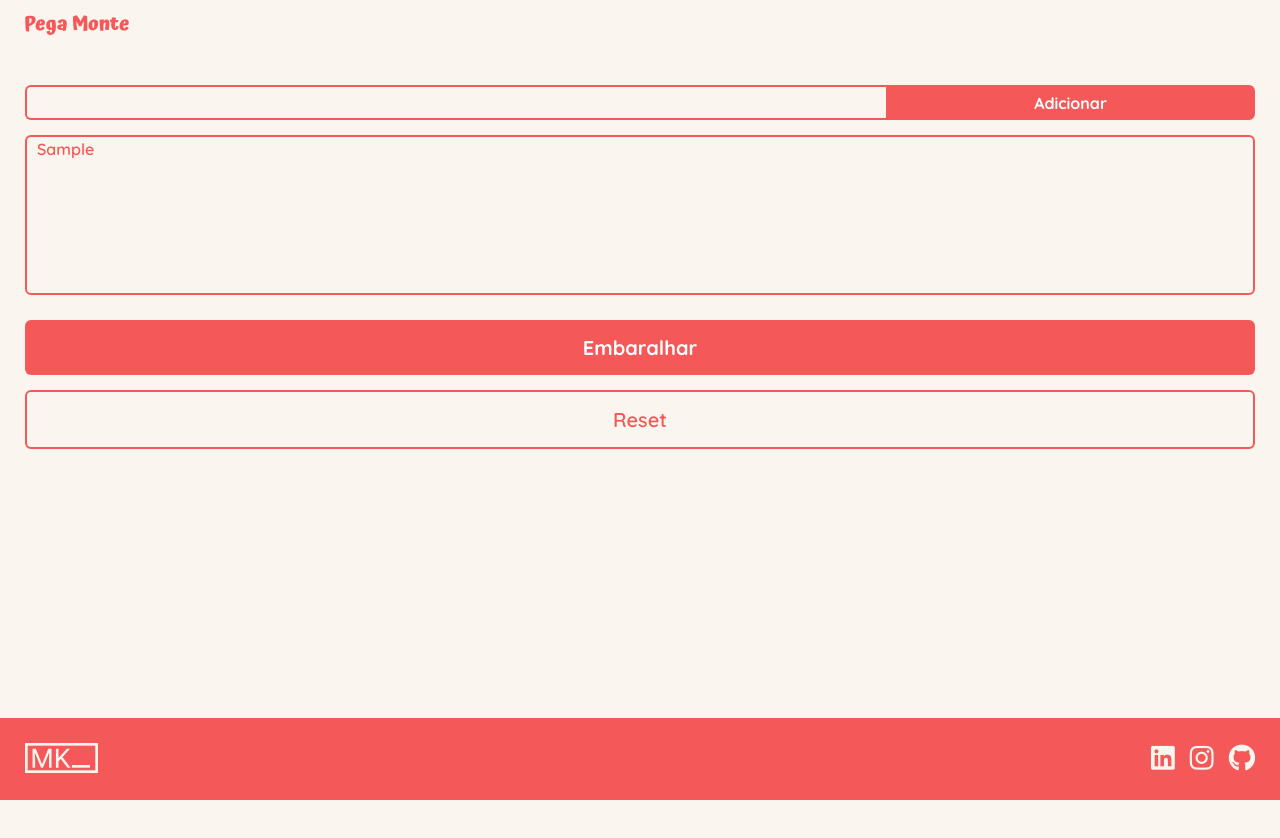
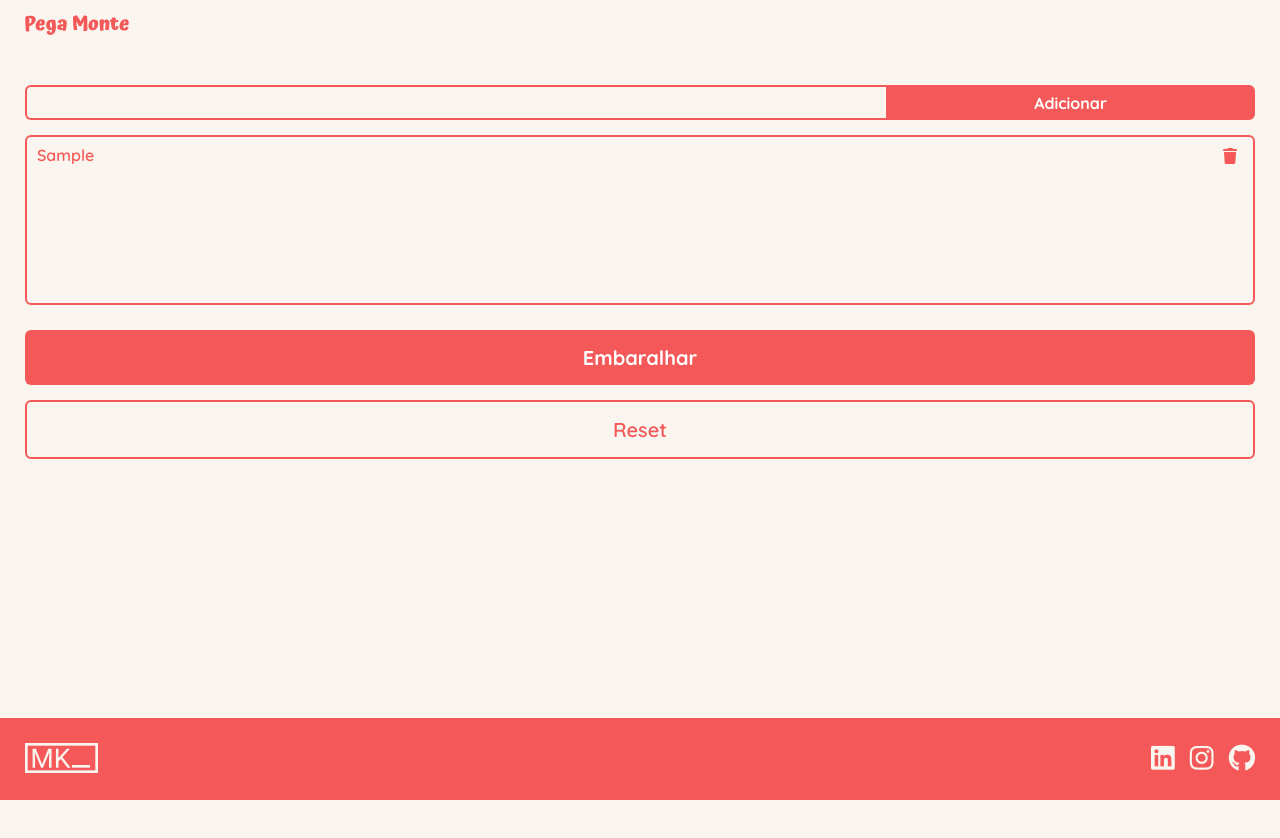
Before and after one commit to MatheusKristman/Pega-Monte-Embaralhador, a React (Vite) app: page / in a window 1280 px wide. Both pictures are taken after typing "Sample" into the empty fields and a click on the button "Adicionar". Shown: the top 838 px of the page. Built offline with nearby package versions, Linux system fonts and the light colour scheme; the HTML template or start-up script is replaced by a standard one.

Commit message:
trash function added

```diff
--- a/src/css/_container.scss
+++ b/src/css/_container.scss
@@ -58,21 +58,37 @@
       }
     }
 
-    .hero-displayer {
+    .hero-displayer-test {
       width: 100%;
-      height: 160px;
-      padding-left: 10px;
-      padding-right: 10px;
-      resize: none;
-      font-family: "Quicksand", sans-serif;
-      font-size: 1rem;
-      font-weight: 600;
-      color: #F45858;
+      height: 170px;
+      padding: 10px;
       background-color: #faf6ef;
       border: 2px solid #F45858;
       border-radius: 6px;
-      outline: none;
       margin-bottom: 25px;
+      display: flex;
+      flex-direction: column;
+      gap: 10px;
+      overflow-y: auto;
+
+      .hero-name-added {
+        width: 100%;
+        display: flex;
+        justify-content: space-between;
+
+        &__text {
+          font-size: 1rem;
+          font-weight: 600;
+          color: #F45858;
+        }
+
+        &__btn {
+          color: #F45858;
+          font-size: 1rem;
+          background-color: transparent;
+          border: none;
+        }
+      }
     }
 
     .shuffle-btn {
--- a/src/css/style.css
+++ b/src/css/style.css
@@ -111,21 +111,34 @@ body {
      -moz-appearance: none;
           appearance: none;
 }
-.hero__container .hero-displayer {
+.hero__container .hero-displayer-test {
   width: 100%;
-  height: 160px;
-  padding-left: 10px;
-  padding-right: 10px;
-  resize: none;
-  font-family: "Quicksand", sans-serif;
+  height: 170px;
+  padding: 10px;
+  background-color: #faf6ef;
+  border: 2px solid #F45858;
+  border-radius: 6px;
+  margin-bottom: 25px;
+  display: flex;
+  flex-direction: column;
+  gap: 10px;
+  overflow-y: auto;
+}
+.hero__container .hero-displayer-test .hero-name-added {
+  width: 100%;
+  display: flex;
+  justify-content: space-between;
+}
+.hero__container .hero-displayer-test .hero-name-added__text {
   font-size: 1rem;
   font-weight: 600;
   color: #F45858;
-  background-color: #faf6ef;
-  border: 2px solid #F45858;
-  border-radius: 6px;
-  outline: none;
-  margin-bottom: 25px;
+}
+.hero__container .hero-displayer-test .hero-name-added__btn {
+  color: #F45858;
+  font-size: 1rem;
+  background-color: transparent;
+  border: none;
 }
 .hero__container .shuffle-btn {
   width: 100%;
--- a/src/pages/components/Container.jsx
+++ b/src/pages/components/Container.jsx
@@ -5,33 +5,21 @@ function Container() {
   const [nameAdded, setNameAdded] = useState([]);
 
   const input = useRef();
-  const textarea = useRef();
 
   const navigate = useNavigate();
 
   useEffect(() => {
-    function fetchTextareaNames(arr) {
-      if (textarea.current.value === '') {
-        arr.forEach((name) => (textarea.current.value += name + '\n'));
-      }
-    }
-
     function fetchNames() {
       let ArrBackup = JSON.parse(localStorage.getItem('names')) || [];
 
       setNameAdded(ArrBackup);
-      fetchTextareaNames(ArrBackup);
     }
 
     fetchNames();
   }, []);
 
-  function setTextInTextarea(arr) {
-    if (arr.length === 0) {
-      return;
-    }
-
-    textarea.current.value += arr[arr.length - 1] + '\n';
+  function alreadyHasText(arr, text) {
+    return arr.includes(text);
   }
 
   function addTextToArray() {
@@ -40,10 +28,16 @@ function Container() {
     }
 
     const arr = [...nameAdded];
+
+    if(alreadyHasText(arr, input.current.value)) {
+      alert('Nome já esta na lista!')
+      input.current.value = '';
+      return;
+    }
+
     arr.push(input.current.value);
     setNameAdded(arr);
     localStorage.setItem('names', JSON.stringify(arr));
-    setTextInTextarea(arr);
     input.current.value = '';
   }
 
@@ -85,7 +79,15 @@ function Container() {
   function resetNames() {
     setNameAdded([]);
     localStorage.setItem('names', JSON.stringify([]));
-    textarea.current.value = '';
+  }
+
+  function deleteNames(index) {
+    const arr = [...nameAdded];
+
+    arr.splice(index, 1);
+
+    setNameAdded(arr);
+    localStorage.setItem('names', JSON.stringify(arr));
   }
 
   return (
@@ -98,7 +100,16 @@ function Container() {
           </button>
         </div>
 
-        <textarea ref={textarea} readOnly className='hero-displayer' />
+        <div className='hero-displayer-test'>
+          {nameAdded.map((name, index) => (
+            <div className="hero-name-added" key={index}>
+              <span className="hero-name-added__text">{name}</span>
+              <button onClick={() => deleteNames(index)} className="hero-name-added__btn">
+                <i className="fa-solid fa-trash"></i>
+              </button>
+            </div>
+          ))}
+        </div>
 
         <button onClick={saveShuffledArr} type='button' className='shuffle-btn'>
           Embaralhar
```
Also changed, not shown: 1 other file (tests, documents, lock files or other folders).
